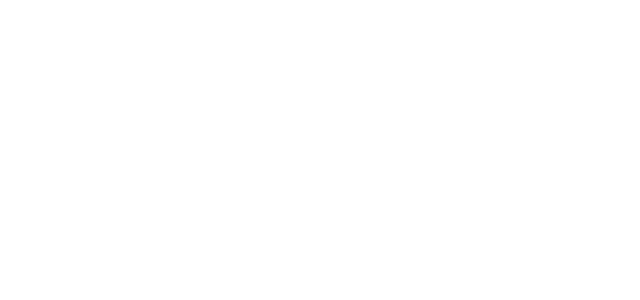
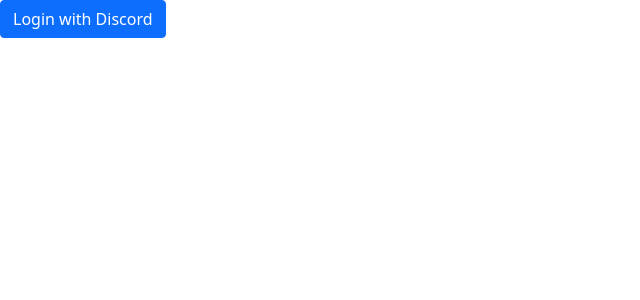
Before and after one commit to helloparthshah/UNIfyCourseAssistant, a React (Create React App) app in the folder frontend/: page /login in a window 1280 px wide. Before the commit this address had no page. Shown: the top 300 px of the page, without its empty margins (0-640 px from the left). Built offline with nearby package versions, Linux system fonts and the light colour scheme.

Commit message:
login added

```diff
--- a/frontend/src/App.js
+++ b/frontend/src/App.js
@@ -4,6 +4,7 @@
 import { BrowserRouter, Routes, Route } from "react-router-dom";
 import AddClass from "./components/AddClass";
 import 'bootstrap/dist/css/bootstrap.min.css';
+import Login from "./components/login";
 
 function App() {
   return (
@@ -11,6 +12,8 @@
       <Routes>
         <Route path="/" element={<AddClass />}>
         </Route>
+        <Route path="/login" element={<Login />}>
+        </Route>
       </Routes>
     </BrowserRouter>
   );
--- /dev/null
+++ b/frontend/src/components/login.js
@@ -0,0 +1,23 @@
+import React, { useState, useEffect } from "react";
+import axios from "axios";
+import "../styles/AddClass.css";
+import { Form, FormControl, Button } from "react-bootstrap";
+function Login() {
+    let disc_redirect = () => {
+
+    };
+    return (
+        <div className="add-login">
+            <Button
+          variant="primary"
+          onClick={(e) => {
+            disc_redirect();
+          }}
+        >
+          Login with Discord
+        </Button>
+        </div>
+    );
+}
+
+export default Login;
```
